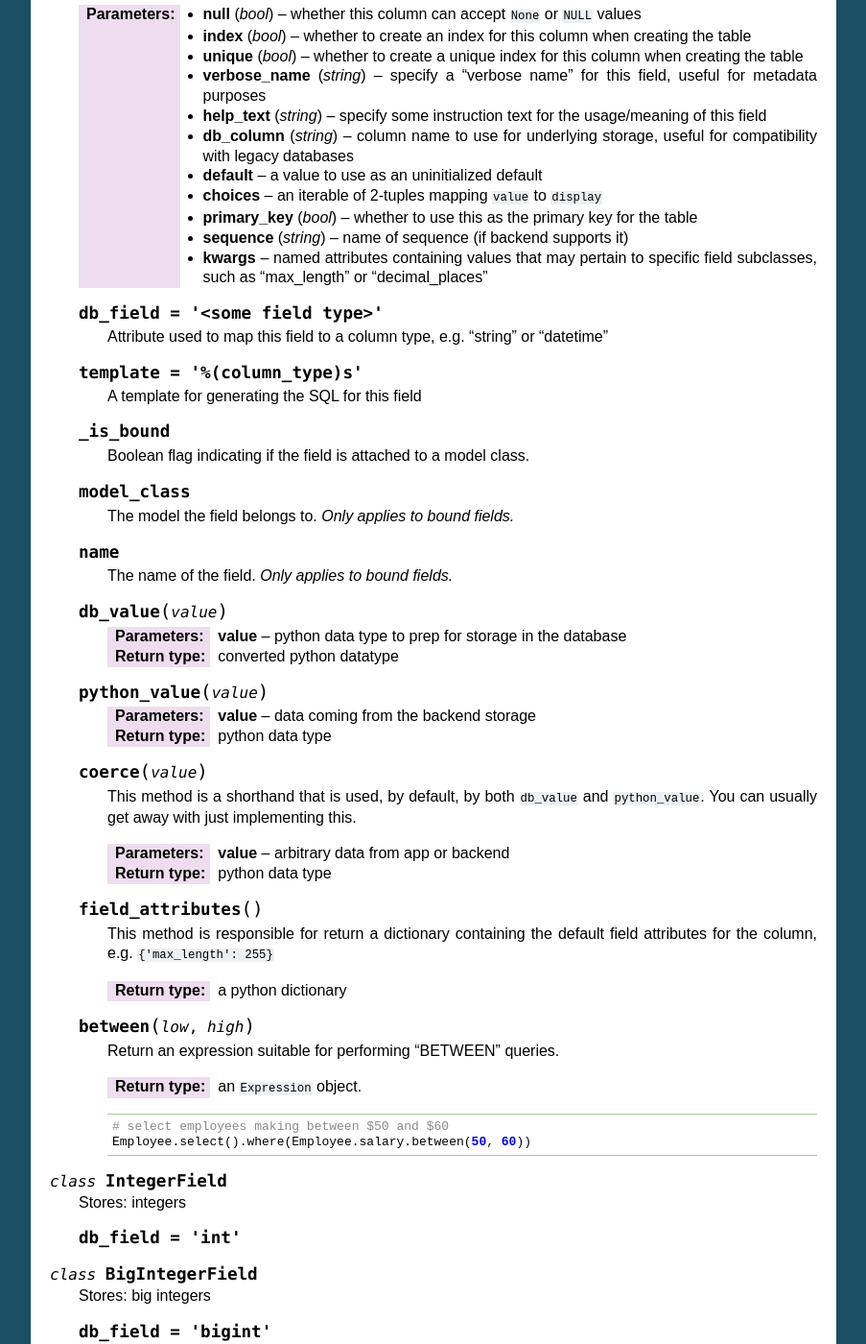
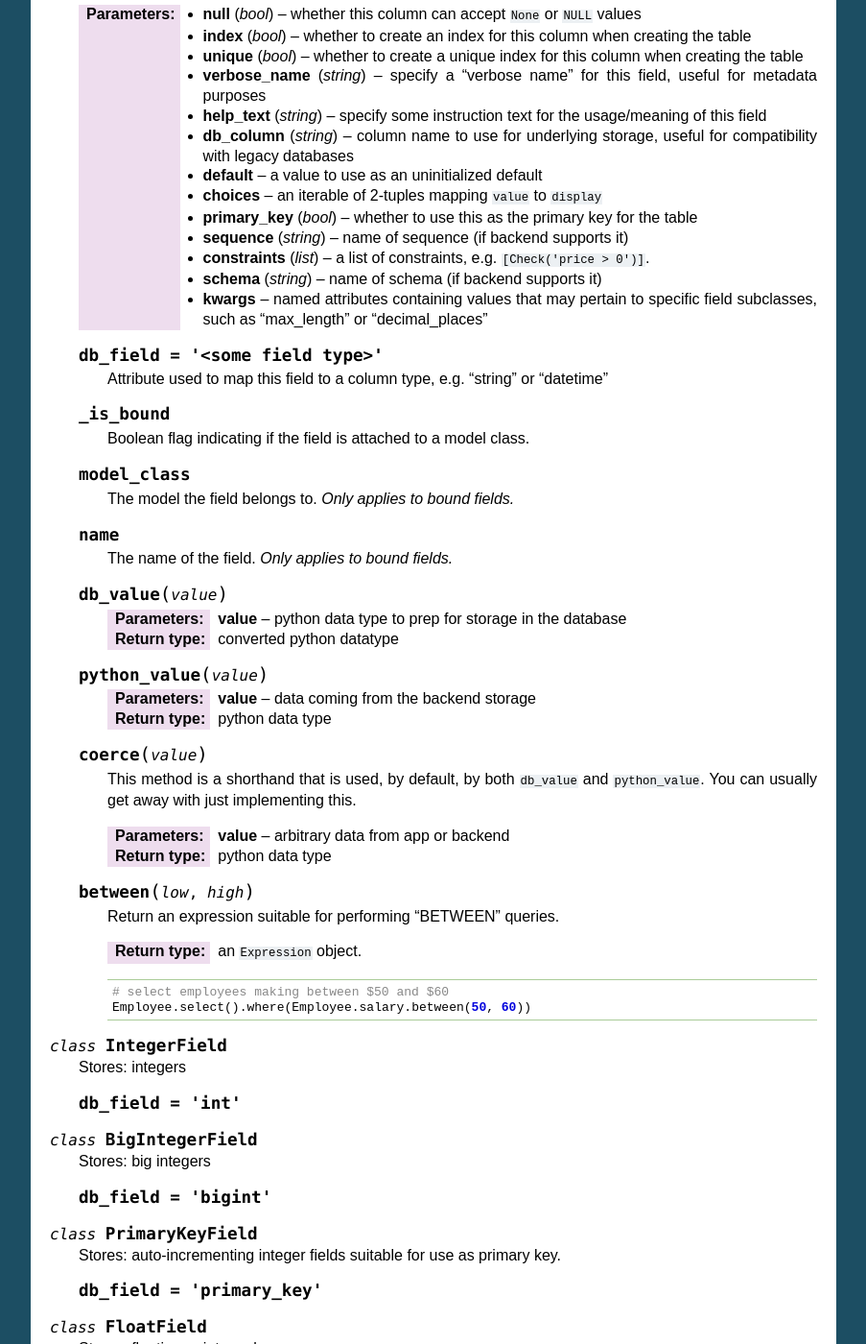
Before and after one commit to coleifer/peewee, a Sphinx documentation site: the page built from docs/peewee/api.rst, in a window 1280 px wide and 1400 px high, scrolled down 6023 px. Shown: the whole window at 96% size, without its empty margins (198-1101 px from the left). Built offline with Sphinx 7.4.7, drawn with Linux system fonts in a browser that asks for light colours; some of the changed text lies outside the part shown.

Commit message:
Updating field docs.

```diff
--- a/docs/peewee/api.rst
+++ b/docs/peewee/api.rst
@@ -336,15 +336,13 @@ Fields
     :param choices: an iterable of 2-tuples mapping ``value`` to ``display``
     :param bool primary_key: whether to use this as the primary key for the table
     :param string sequence: name of sequence (if backend supports it)
+    :param list constraints: a list of constraints, e.g. ``[Check('price > 0')]``.
+    :param string schema: name of schema (if backend supports it)
     :param kwargs: named attributes containing values that may pertain to specific field subclasses, such as "max_length" or "decimal_places"
 
     .. py:attribute:: db_field = '<some field type>'
 
         Attribute used to map this field to a column type, e.g. "string" or "datetime"
-
-    .. py:attribute:: template = '%(column_type)s'
-
-        A template for generating the SQL for this field
 
     .. py:attribute:: _is_bound
 
@@ -375,13 +373,6 @@ Fields
 
         :param value: arbitrary data from app or backend
         :rtype: python data type
-
-    .. py:method:: field_attributes()
-
-        This method is responsible for return a dictionary containing the default
-        field attributes for the column, e.g. ``{'max_length': 255}``
-
-        :rtype: a python dictionary
 
     .. py:method:: between(low, high)
 
@@ -586,14 +577,15 @@ Fields
 
     .. py:attribute:: db_field = 'bool'
 
-.. py:class:: ForeignKeyField(rel_model[, related_name=None[, cascade=False[, ...]]])
+.. py:class:: ForeignKeyField(rel_model[, related_name=None[, on_delete=None[, on_update=None[, ...]]]])
 
     Stores: relationship to another model
 
     :param rel_model: related :py:class:`Model` class or the string 'self' if declaring
                a self-referential foreign key
     :param string related_name: attribute to expose on related model
-    :param bool cascade: set up foreign key to do cascading deletes
+    :param string on_delete: on delete behavior, e.g. ``on_delete='CASCADE'``.
+    :param string on_update: on update behavior.
 
     .. code-block:: python
 
--- a/peewee.py
+++ b/peewee.py
@@ -520,10 +520,6 @@ class Field(Node):
     def get_column_type(self):
         field_type = self.get_db_field()
         return self.get_database().compiler().get_column_type(field_type)
-
-    def field_attributes(self):
-        """Arbitrary default attributes, e.g. "max_length" or "precision"."""
-        return {}
 
     def get_db_field(self):
         return self.db_field
```
